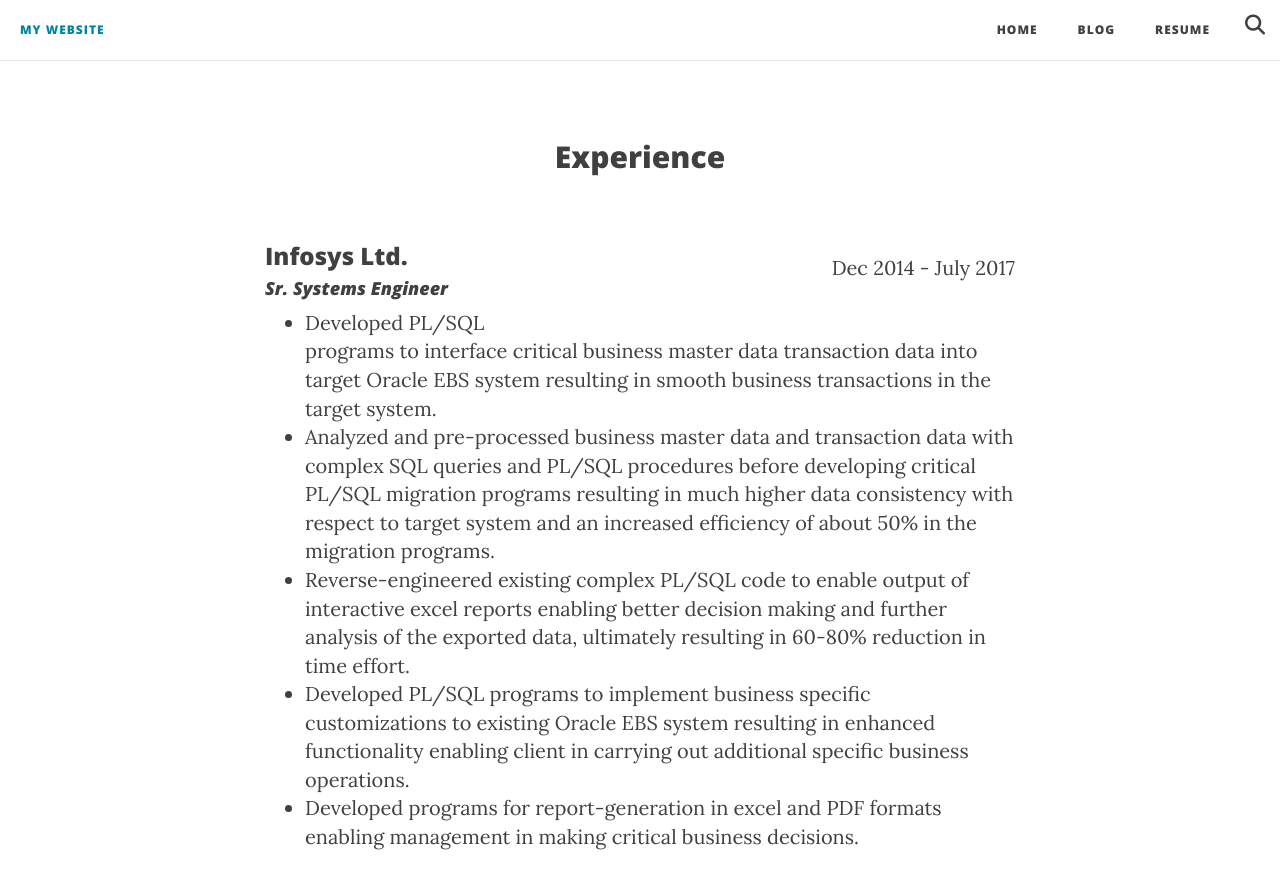
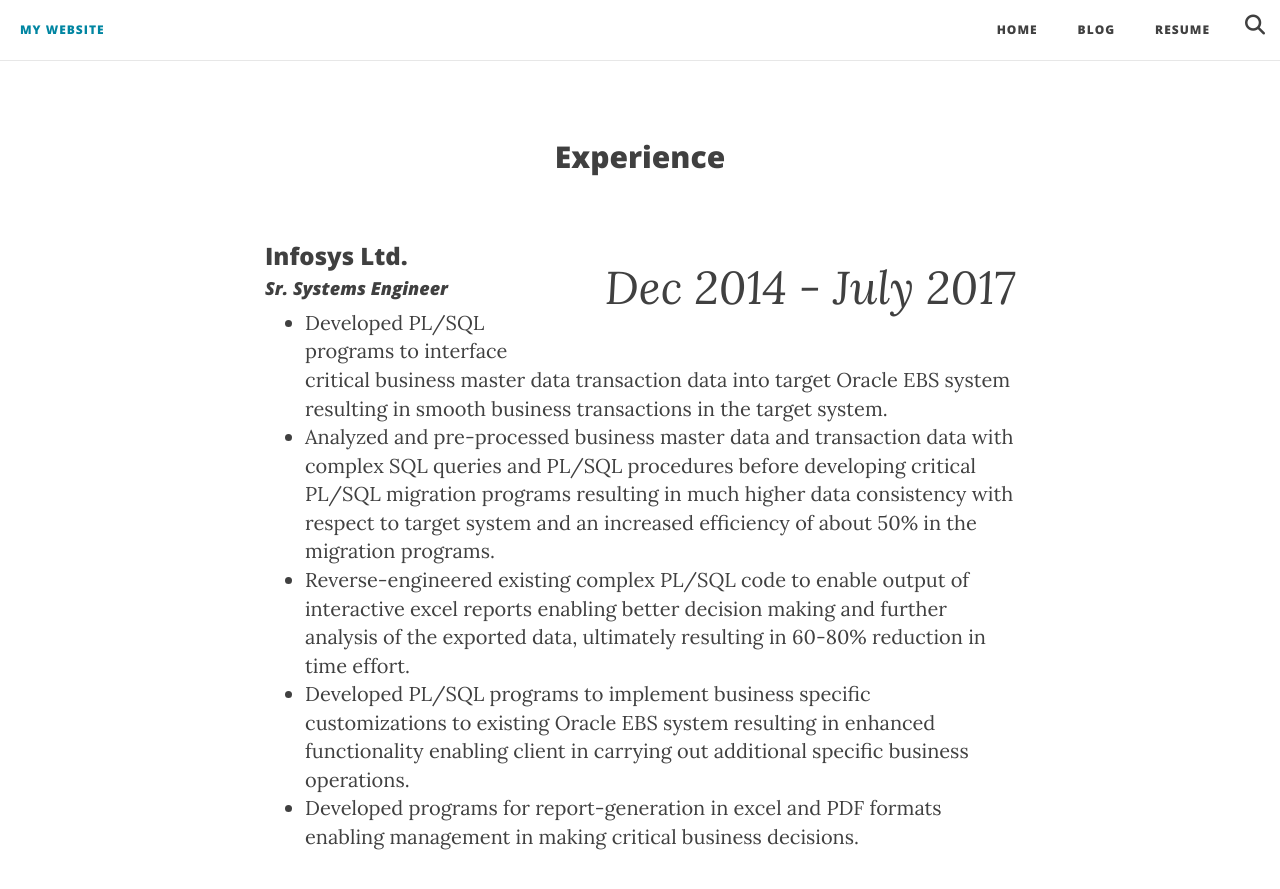
Before and after one commit to PrashantShivajiBhapkar/PrashantShivajiBBhapkar.github.io, a Jekyll site: the page built from index.html, in a window 1280 px wide and 900 px high, scrolled down 1011 px. Shown: the top 889 px of the window. Built offline with Jekyll 4.4.1, drawn with Linux system fonts in a browser that asks for light colours; nearby versions of some CDN libraries; library files that are not in the unit come from our copies.

Commit message:
edited home page content

```diff
--- a/index.html
+++ b/index.html
@@ -40,7 +40,7 @@
             <div>
 				<div>
 					<h3 style="float: left; width: 34%; text-align: left;">Infosys Ltd.</h3>
-					<p style="float: right; width: 66%; text-align: right;">Dec 2014 - July 2017</p>
+					<p style="float: right; width: 66%; text-align: right; font-size:46px;"><i>Dec 2014 - July 2017</i></p>
 				</div>
 
 				<h4><i>Sr. Systems Engineer</i></h4>
```
